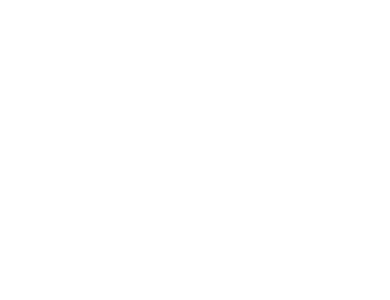
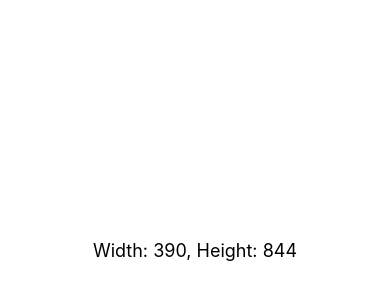
Before and after one commit to ParkSoHyeon/ReactNativeApp, a React Native app: screen / in a window 390 px wide. Shown: the part 172-472 px from the top of the page. Built offline with nearby package versions, Linux system fonts and the light colour scheme.

Commit message:
03 스타일과 레이아웃 > 유사 미디어 쿼리 기능 추가 > onLayout 핸들러

```diff
--- a/App.js
+++ b/App.js
@@ -6,20 +6,51 @@
  * @flow strict-local
  */
 
-import React from 'react';
+import React, { Component } from 'react';
 import {
-    Dimensions,
-    View
+    StyleSheet,
+    View,
+    Text
 } from 'react-native';
 
-const App: () => React$Node = () => {
-    const { width, height, scale } = Dimensions.get('window');
-    console.log(`width: ${ width }, height: ${ height }, scale: ${ scale }`)
-    return (
-        <View>
+class DemoOnLayout extends Component {
+    constructor(props) {
+        super(props);
+        this.state = {
+            width: 0,
+            height: 0
+        }
 
-        </View>
-    );
-};
+        this.onLayoutChange = this.onLayoutChange.bind(this);
+    };
 
-export default App;
+    onLayoutChange(event) {
+        const { width, height } = event.nativeEvent.layout;
+        this.setState({ width, height });
+    }
+
+    render(): React$Node {
+        return (
+            <View onLayout={this.onLayoutChange}
+                  style={styles.container}>
+                <Text style={styles.text}>
+                    Width: { this.state.width },
+                    Height: { this.state.height }
+                </Text>
+            </View>
+        );
+    }
+}
+
+const styles = StyleSheet.create({
+    container: {
+        flex: 1,
+        alignItems: 'center',
+        justifyContent: 'center'
+    },
+    text: {
+        fontSize: 18
+    }
+})
+
+export default DemoOnLayout;
```
